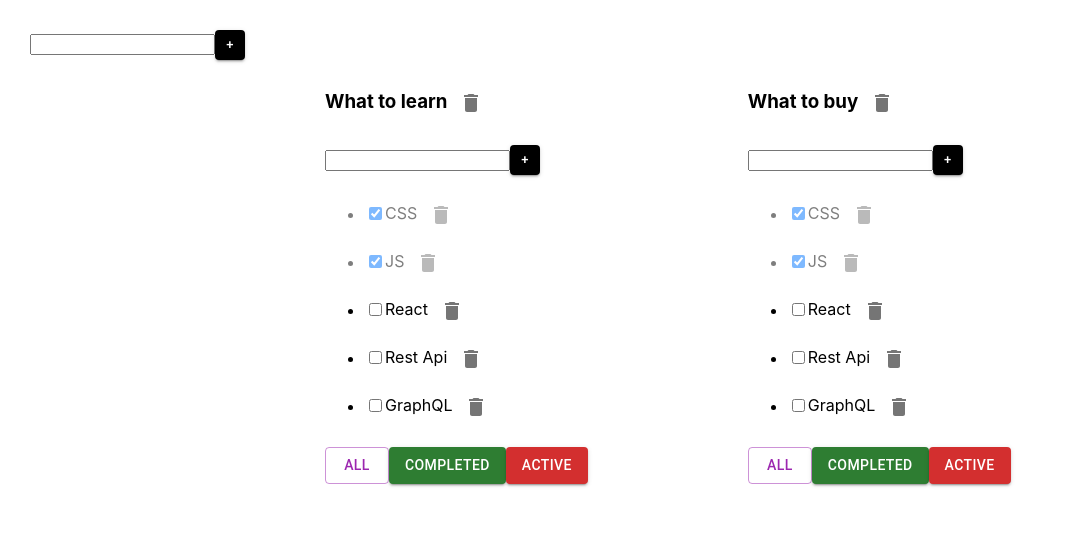
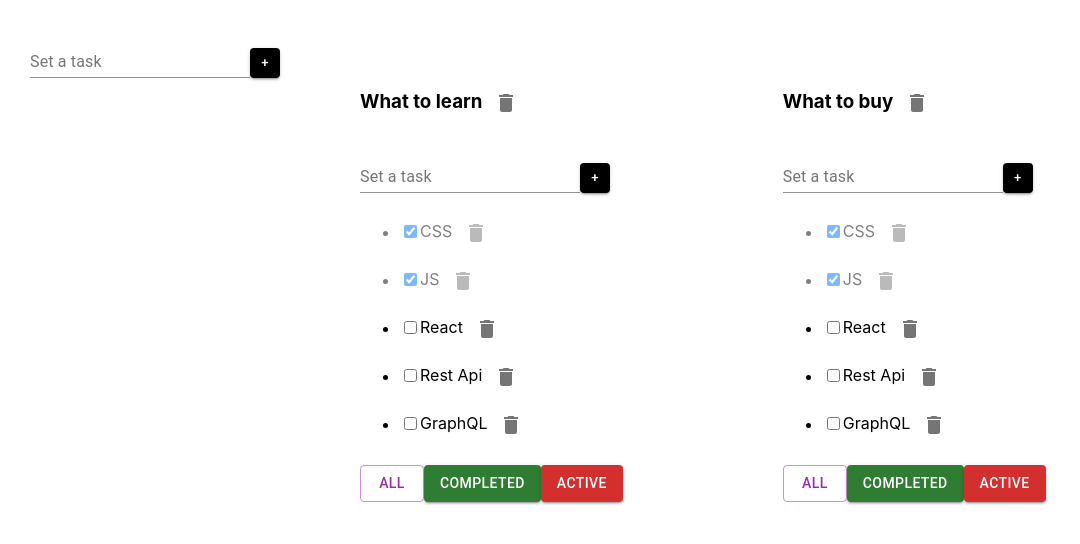
Before and after one commit to Croked1991/Todolist, a React app: page / in a window 1280 px wide. Shown: the top 544 px of the page, without its empty margins (0-1080 px from the left). Built offline with nearby package versions, Linux system fonts and the light colour scheme.

Commit message:
some decoration

```diff
--- a/src/Todolist.module.css
+++ b/src/Todolist.module.css
@@ -9,3 +9,9 @@
 .isDone {
   opacity: 0.5;
 }
+
+.inputButton {
+  display: flex;
+  flex-direction: row;
+  align-items:flex-end;
+}
--- a/src/components/AddItemForm.tsx
+++ b/src/components/AddItemForm.tsx
@@ -2,10 +2,11 @@ import React from "react";
 import style from "../Todolist.module.css"
 import { useState, KeyboardEvent, ChangeEvent } from 'react';
 import Button from "@material-ui/core/Button";
+import { TextField } from "@material-ui/core";
 
 
 type AddItemFormType = {
-    callback: (newTask:string)=>void
+    callback: (newTask: string) => void
 }
 
 
@@ -35,21 +36,31 @@ export const AddItemForm = (props: AddItemFormType) => {
 
     let quaterButton = {
         maxWidth: "30px",
-        maxHeight:"30px",
-        minWidth:"30px",
-        minHeight:"30px",
-        "background-color":"black",
-        color: "white"}
+        maxHeight: "30px",
+        minWidth: "30px",
+        minHeight: "30px",
+        "background-color": "black",
+        color: "white"
+    }
 
     return (
         <div>
-            <input className={error ? style.error : ''}
+            <div className={style.inputButton}>
+            <TextField
+                id="standard-basic"
+                label="Set a task"
+                variant="standard"
                 value={newTask}
                 onKeyPress={onKeyPressHadler}
-                onChange={setNewTaskHandler}
-            />
-            {/* <button onClick={onClickHandler}>+</button> */}
-            <Button onClick={onClickHandler} size="small" variant="contained" style={quaterButton}>+</Button>
+                onChange={setNewTaskHandler} />
+            <Button
+                onClick={onClickHandler}
+                size="small"
+                variant="contained"
+                style={quaterButton}>
+                +
+            </Button>
+            </div>
             {error && <p className={style.errorMessage}>{error}</p>}
         </div>
     )
--- a/src/components/Button.tsx
+++ b/src/components/Button.tsx
@@ -30,7 +30,7 @@ export const UniButton = (props: UniButtonType) => {
         undefined}
         onClick={() => filterHandlerButton(but.title)}
         variant={props.filterButton === but.title ? "outlined"  : "contained"}
-         >
+        >
         {but.title}
         </Button>
         )
--- a/src/components/EditableSpan.tsx
+++ b/src/components/EditableSpan.tsx
@@ -1,3 +1,4 @@
+import { TextField } from "@material-ui/core";
 import React, { useState, KeyboardEvent, FocusEvent, ChangeEvent } from "react";
 
 type EditableSpanType = {
@@ -38,7 +39,16 @@ export const EditableSpan = (props: EditableSpanType) => {
 
     return (
     inputOrSpan
-    ? <input onKeyPress={onKeyPressHadler} autoFocus  onBlur={onBlurHandler} value={updateTitle} onChange={setNewTaskHandler}/>
+    ? <TextField
+    onKeyPress={onKeyPressHadler}
+    autoFocus
+    onBlur={onBlurHandler}
+    value={updateTitle}
+    onChange={setNewTaskHandler}
+    id="outlined-basic"
+    label="Outlined"
+    variant="outlined"
+    size="small"/>
          : <span onDoubleClick={onDoubleClickHandler} >{props.title}</span>
     )
 }
```
